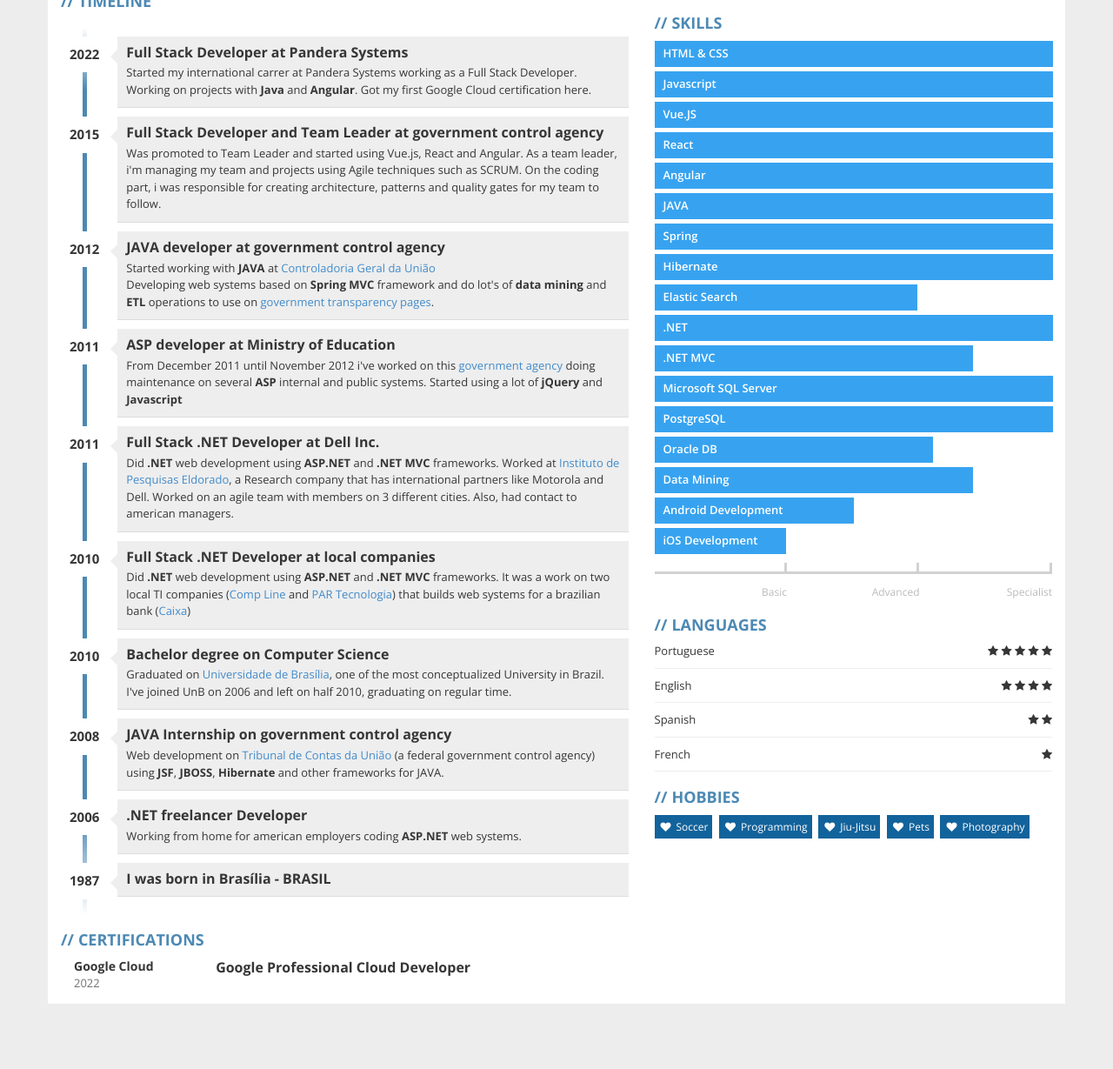
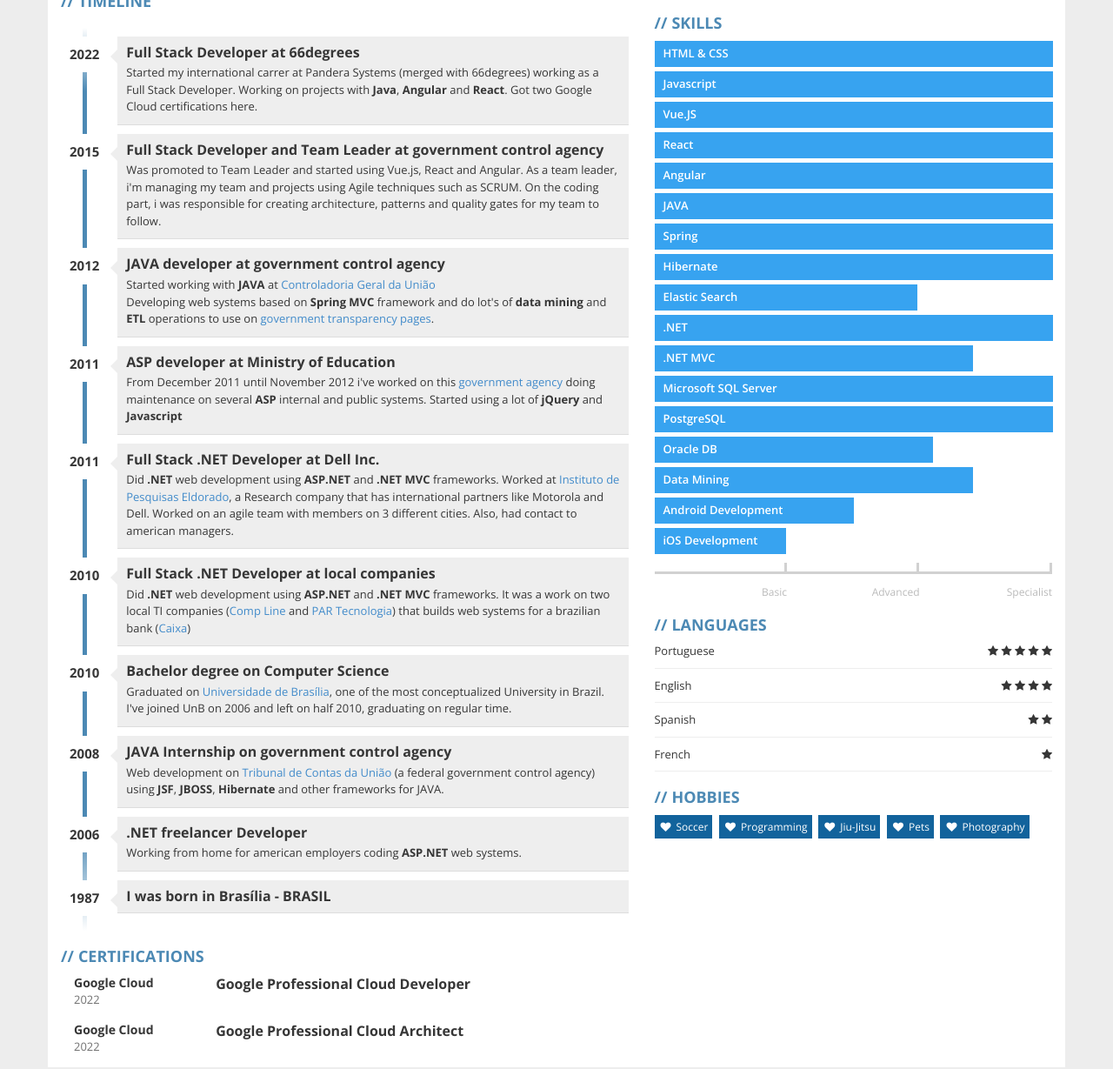
Before and after one commit to renanleandrof/cv, a plain HTML site: page index.html in a window 1280 px wide. Shown: the part 442-1671 px from the top of the page at 87% size. Before the commit the page ends 1611 px from the top, so only its background shows below. Drawn offline with nearby package versions, Linux system fonts and the light colour scheme.

Commit message:
updating cv

```diff
--- a/index.html
+++ b/index.html
@@ -49,11 +49,11 @@
                     <li>
                         <div class="year pull-left">2022</div>
                         <div class="description pull-right">
-                            <h3>Full Stack Developer at Pandera Systems</h3>
+                            <h3>Full Stack Developer at 66degrees</h3>
                             <p>
-                                Started my international carrer at Pandera Systems working as a Full Stack Developer.
-                                Working on projects with <b>Java</b> and <b>Angular</b>.
-                                Got my first Google Cloud certification here.
+                                Started my international carrer at Pandera Systems (merged with 66degrees) working as a Full Stack Developer.
+                                Working on projects with <b>Java</b>, <b>Angular</b> and <b>React</b>.
+                                Got two Google Cloud certifications here.
                             </p>
                         </div>
                     </li>
@@ -177,6 +177,18 @@
                         </div>
                     </div>
                 </div>
+
+                <div class="job clearfix">
+                    <div class="col-xs-3">
+                        <div class="where">Google Cloud</div>
+                        <div class="year">2022</div>
+                    </div>
+                    <div class="col-xs-9">
+                        <div class="profession">Google Professional Cloud Architect</div>
+                        <div class="description">
+                        </div>
+                    </div>
+                </div>
             </div>
         </div>
         <div class="col-xs-12 col-sm-5">
```
